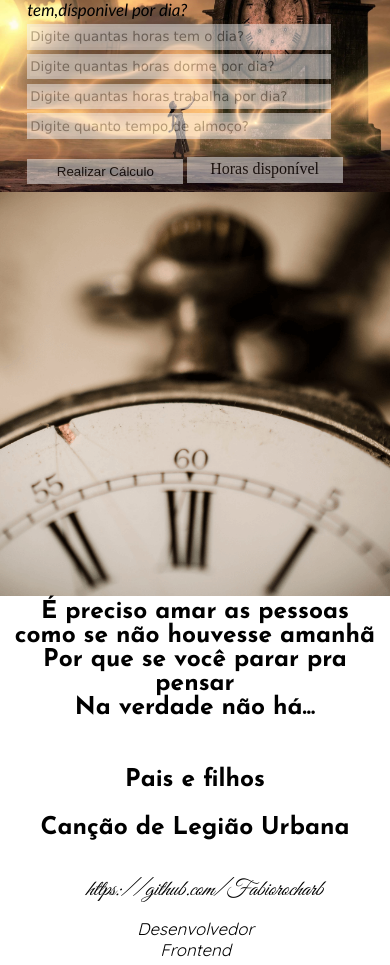
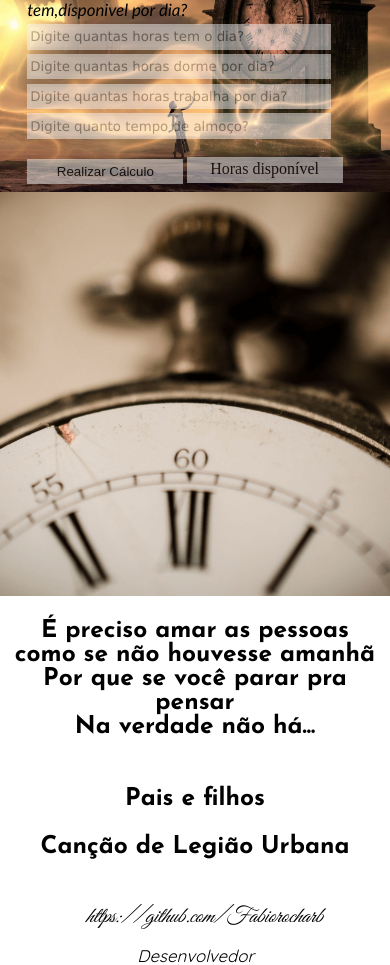
Before and after one commit to Fabiorocharb/Time-Calculation, a plain HTML site: page index.html in a window 390 px wide. Shown: the part 138-1103 px from the top of the page. Drawn offline with Linux system fonts and the light colour scheme.

Commit message:
adicionei margin e padding, ajustes finos

```diff
--- a/css/style.css
+++ b/css/style.css
@@ -287,7 +287,7 @@ em {
     margin-left: 50%;
   }
 }
-@media screen and (max-width: 480px) and (min-width: 320px){
+@media screen and (max-width: 480px) and (min-width: 320px) {
 
   h1 {
     font-size: 8vh;
@@ -346,7 +346,7 @@ em {
   }
   h4 {
     font-size: 4vh;
-    margin-top: 0%;
+    margin-top: 3%;
     text-align: center;
     margin-left: 0;
   }
@@ -602,7 +602,8 @@ em {
   }
   h4 {
     font-size: 2.9vh;
-    margin-top: 0%;
+    margin-top: 3%;
+    padding: 2%;
     text-align: center;
     margin-left: 0%;
   }
```
